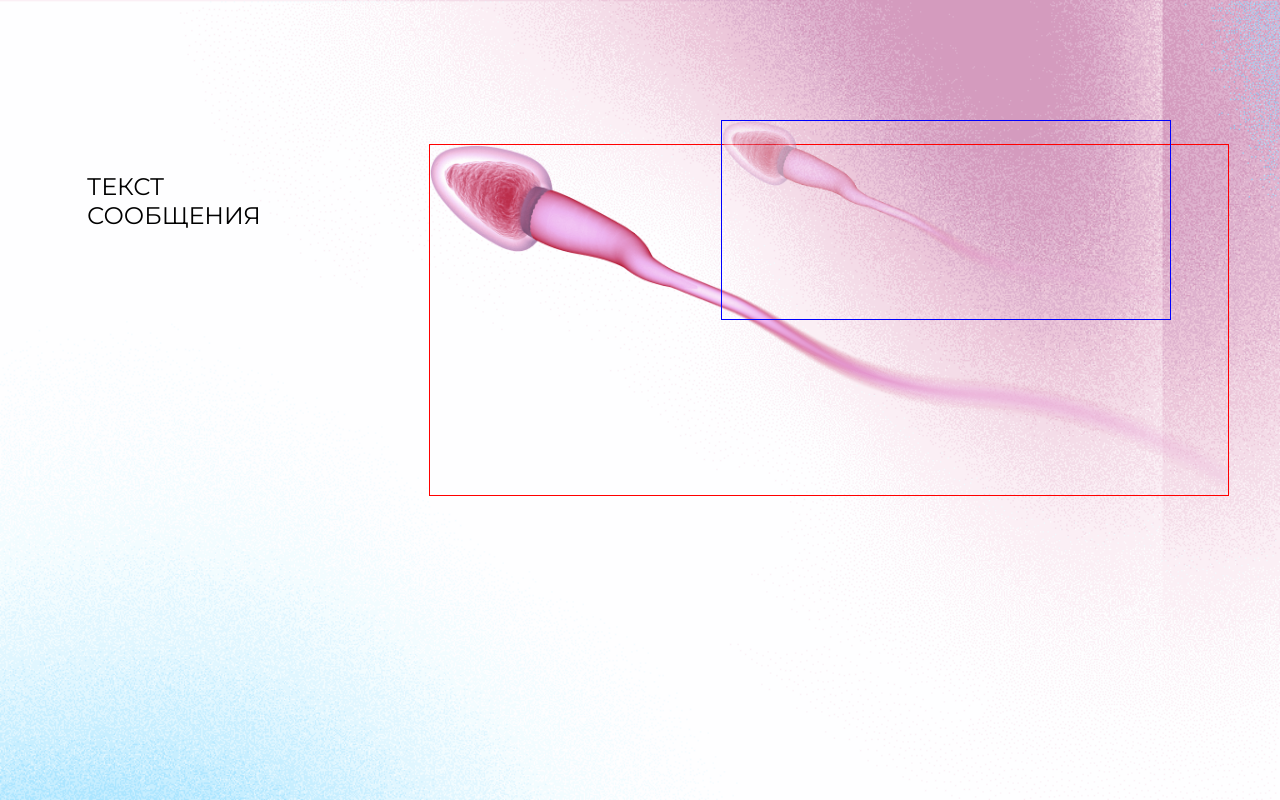
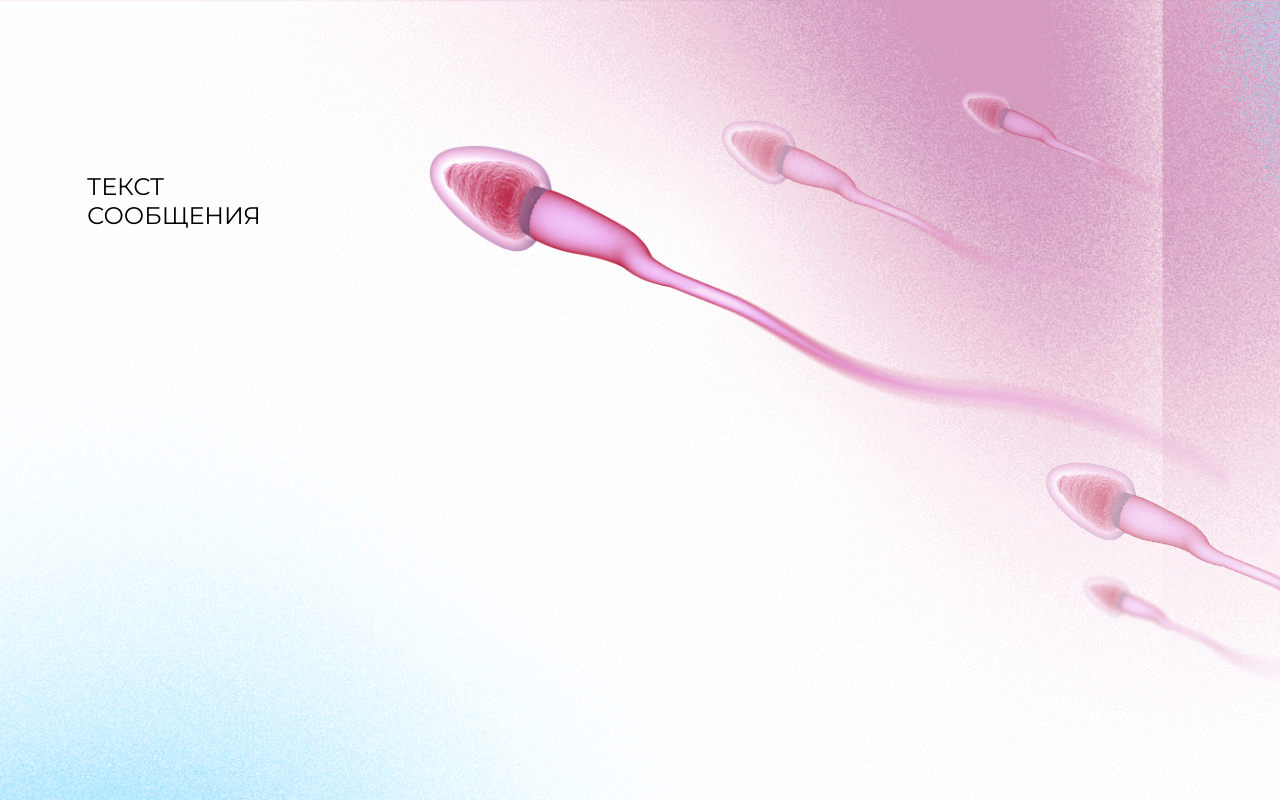
Before and after one commit to ScarSymmetry/onpoint-rite-of-passage, a React (Create React App) app: page / in a window 1280 px wide. Built offline with nearby package versions, Linux system fonts and the light colour scheme; the HTML template or start-up script is replaced by a standard one.

Commit message:
smearing some seed on the page

```diff
--- a/src/components/PageTwo/PageTwo.js
+++ b/src/components/PageTwo/PageTwo.js
@@ -15,6 +15,21 @@ const PageTwo = () => {
         src={PAGE_TWO_IMAGES.medium}
         alt='mediocre_guy'
       />
+      <img
+        className={styles.weakling}
+        src={PAGE_TWO_IMAGES.weakling}
+        alt='justin_bieber'
+      />
+      <img
+        className={styles.medium2}
+        src={PAGE_TWO_IMAGES.medium2}
+        alt='mediocre_guy2'
+      />
+      <img
+        className={styles.weakling2}
+        src={PAGE_TWO_IMAGES.weakling2}
+        alt='taylor_swift'
+      />
     </div>
   );
 };
--- a/src/components/PageTwo/PageTwo.module.css
+++ b/src/components/PageTwo/PageTwo.module.css
@@ -29,8 +29,6 @@
   left: 100px;
   justify-self: center;
   align-self: center;
-
-  border: 1px solid red;
 }
 
 .medium {
@@ -39,7 +37,38 @@
   grid-column: 4 / -1;
   grid-row: 1 / 4;
   align-self: center;
-  top:120px;
+  top: 120px;
   left: 30px;
-  border: 1px solid blue;
 }
+
+.medium2 {
+  position: absolute;
+  max-width: 550px;
+  grid-column: 4 / -1;
+  grid-row: 3 / 5;
+  justify-self: end;
+  align-self: center;
+  left: 60%;
+  bottom: 80px;
+}
+
+.weakling {
+  position: absolute;
+  grid-column: 4 / -1;
+  grid-row: 2 / 3;
+  max-width: 300px;
+  justify-self: end;
+  align-self: center;
+  right: 20px;
+  top: 40px;
+}
+
+.weakling2 {
+  position: absolute;
+  grid-column: 4 / -1;
+  grid-row: 4 / 5;
+  max-width: 250px;
+  justify-self: end;
+  right: -50px;
+  bottom: 80px;
+}
```
